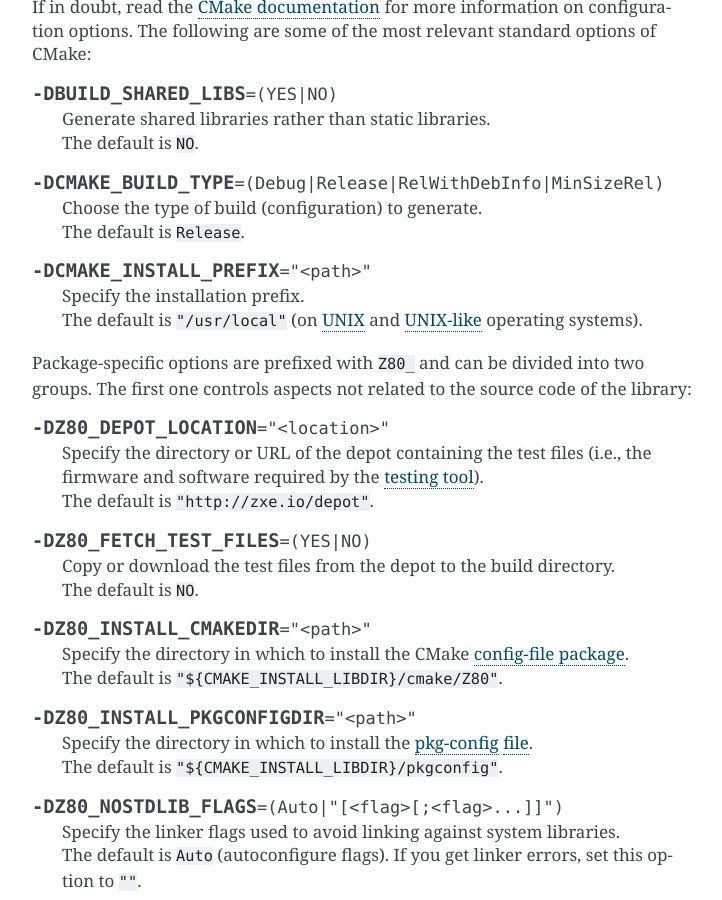
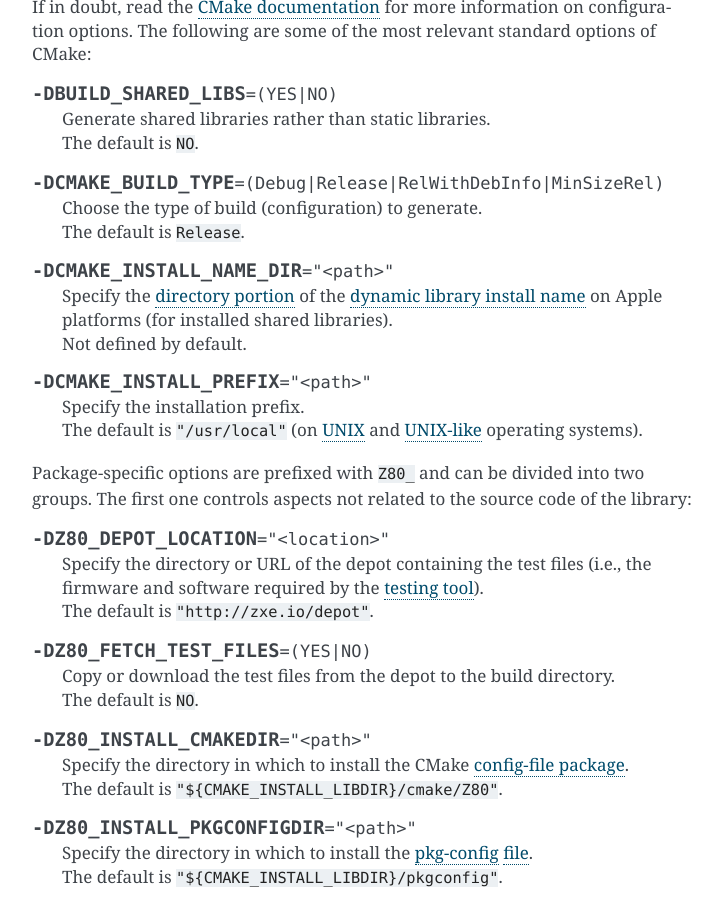
Before and after one commit to redcode/Z80, a Sphinx documentation site: the page built from documentation/Installation.rst, in a window 1280 px wide and 900 px high, scrolled down 799 px. Shown: the whole window, without its empty margins (388-1110 px from the left). Built offline with Sphinx 7.4.7, drawn with Linux system fonts in a browser that asks for light colours.

Commit message:
Documentation: Installation.

```diff
--- a/documentation/Installation.rst
+++ b/documentation/Installation.rst
@@ -58,6 +58,11 @@
 
    Choose the type of build (configuration) to generate. |br| |nl|
    The default is ``Release``.
+
+.. option:: -DCMAKE_INSTALL_NAME_DIR="<path>"
+
+   Specify the `directory portion <https://developer.apple.com/documentation/xcode/build-settings-reference#Dynamic-Library-Install-Name-Base>`_ of the `dynamic library install name <https://developer.apple.com/documentation/xcode/build-settings-reference#Dynamic-Library-Install-Name>`_ on Apple platforms (for installed shared libraries). |br| |nl|
+   Not defined by default.
 
 .. option:: -DCMAKE_INSTALL_PREFIX="<path>"
 
```
Also changed, not shown: README.md (+7 -2 lines), 1 other file.
